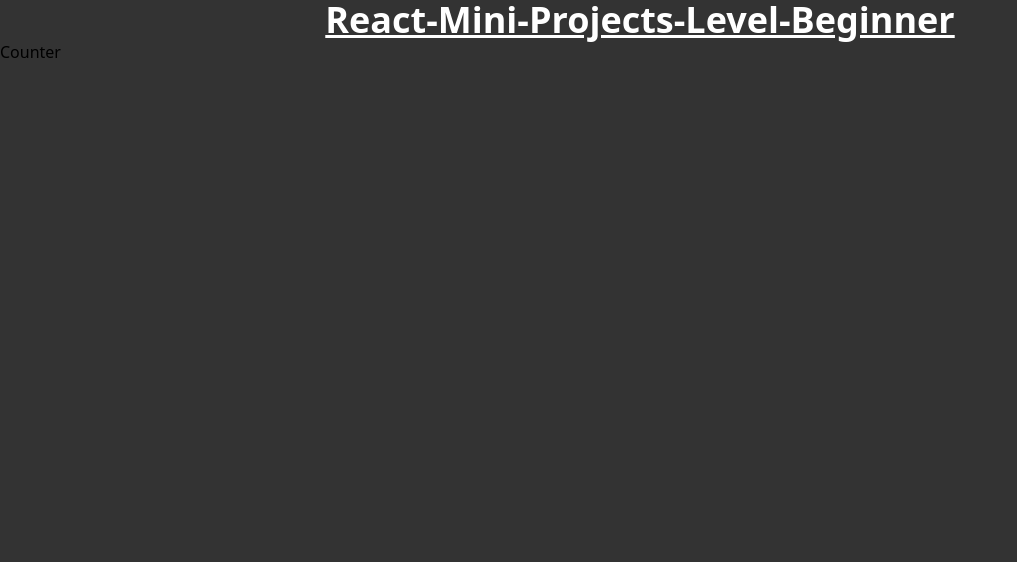
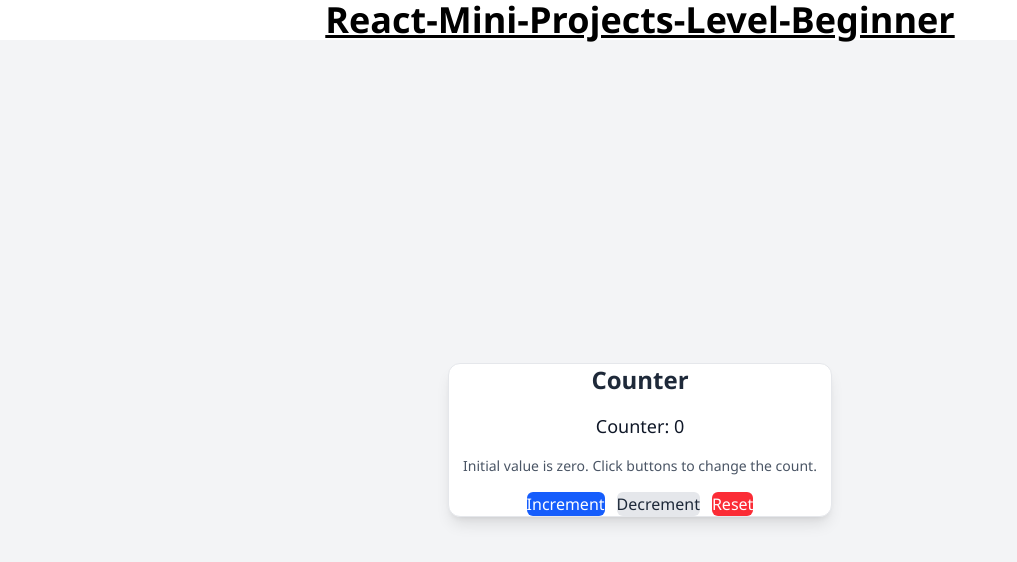
Before and after one commit to nikhildev-webapp/ReactMiniProjects_beginner, a React (Vite) app: page / in a window 1280 px wide. Shown: the top 562 px of the page, without its empty margins (0-1017 px from the left). Built offline with nearby package versions, Linux system fonts and the light colour scheme.

Commit message:
create a first mini project- Counter Very Easy and Very basic

```diff
--- a/src/App.jsx
+++ b/src/App.jsx
@@ -6,7 +6,7 @@
 
   return (
     <>
-      <h1 className='text-4xl font-bold text-center text-white underline'>React-Mini-Projects-Level-Beginner</h1>
+      <h1 className='text-4xl font-bold text-center underline'>React-Mini-Projects-Level-Beginner</h1>
       <Counter/>
     </>
   )
--- a/src/components/Counter.jsx
+++ b/src/components/Counter.jsx
@@ -1,8 +1,21 @@
-import React from 'react'
+import React, { useState } from 'react'
 
 const Counter = () => {
+    const [count, setCount] = useState(0);
+
   return (
-    <div>Counter</div>
+      <div className='min-h-screen flex items-center justify-center bg-gray-100'>
+          <div className='bg-white rounded-xl shadow-lg max-w-sm w-full p-6 border border-gray-200 flex flex-col items-center text-center gap-4'>
+              <h1 className='text-2xl font-semibold text-gray-800'>Counter</h1>
+              <p className='text-lg font-medium text-gray-900'>Counter: {count}</p>
+              <p className='text-sm text-gray-600'>Initial value is zero. Click buttons to change the count.</p>
+              <div className='flex gap-3 mt-2'>
+                  <button className='px-4 py-2 rounded-md bg-blue-600 text-white hover:bg-blue-700 transition' onClick={()=>{setCount(count+1)}}>Increment</button>
+                  <button className='px-4 py-2 rounded-md bg-gray-200 text-gray-800 hover:bg-gray-300 transition' onClick={()=>{setCount(count-1)}}>Decrement</button>
+                  <button className='px-4 py-2 rounded-md bg-red-500 text-white hover:bg-red-600 transition' onClick={()=>{setCount(0)}}>Reset</button>
+              </div>
+          </div>
+      </div>
   )
 }
 
--- a/src/index.css
+++ b/src/index.css
@@ -2,6 +2,4 @@
   padding: 0;
   margin: 0;
   box-sizing: border-box;
-  background-color: #333;
-
-}
+  font-family: 'Segoe UI', Tahoma, Geneva, Verdana, sans-serif;}
```
